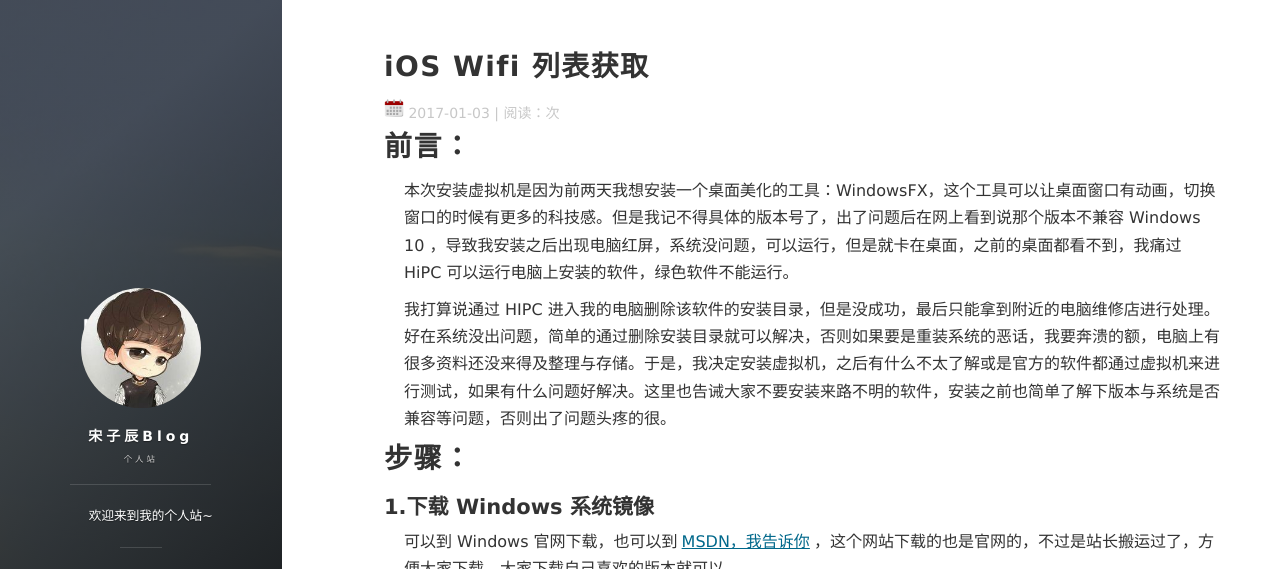
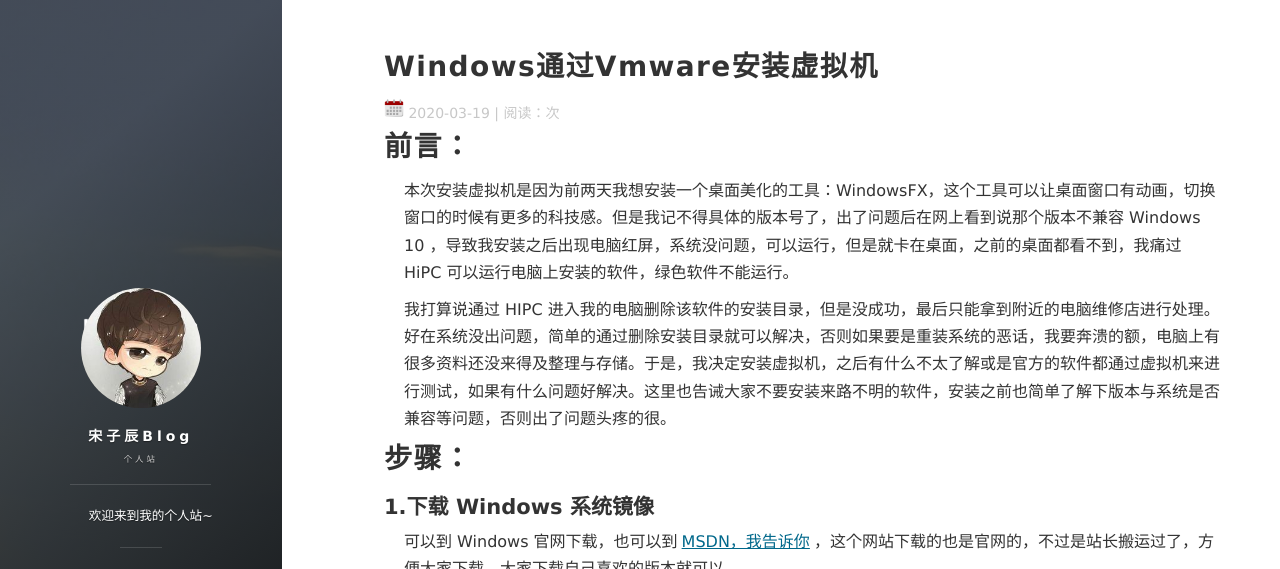
Before and after one commit to Jozix/Jozix.github.io, a Jekyll site: the page built from _posts/2020-03-19-Windows通过Vmware安装虚拟机.md, in a window 1280 px wide and 900 px high, cut to the strip 0-569 px from the top of the window. Built offline with Jekyll 4.4.1, drawn with Linux system fonts in a browser that asks for light colours; nearby versions of some CDN libraries; comment, search, counter and statistics services are not loaded.

Commit message:
Update 2020-03-19-Windows通过Vmware安装虚拟机.md

```diff
--- a/_posts/2020-03-19-Windows通过Vmware安装虚拟机.md
+++ b/_posts/2020-03-19-Windows通过Vmware安装虚拟机.md
@@ -1,7 +1,6 @@
 ---
 layout: post
-title:  iOS Wifi 列表获取
-date: 2017-01-03
+title:  Windows通过Vmware安装虚拟机
 tag: windows
 ---
 
```
